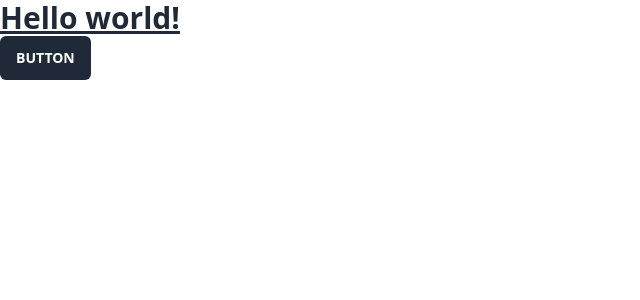
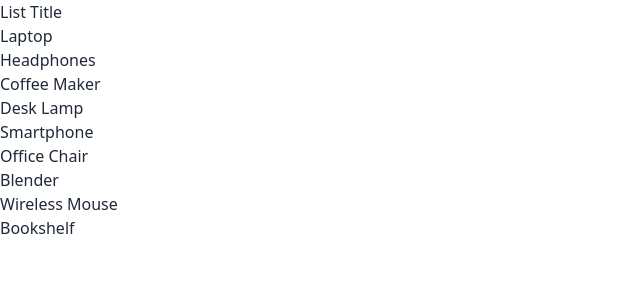
Before and after one commit to carolinnemelo/iList---Dynamic-List-Component, a React (Vite) app: page / in a window 1280 px wide. Shown: the top 300 px of the page, without its empty margins (0-640 px from the left). Built offline with nearby package versions, Linux system fonts and the light colour scheme.

Commit message:
create list component

```diff
--- a/src/App.tsx
+++ b/src/App.tsx
@@ -1,16 +1,11 @@
+import { InteractiveList } from "./components/interactive-list";
+
 function App() {
-
   return (
     <>
-    <h1 className="text-3xl font-bold underline">
-      Hello world!
-    </h1>
-    <button
-  class="inline-block cursor-pointer rounded-md bg-gray-800 px-4 py-3 text-center text-sm font-semibold uppercase text-white transition duration-200 ease-in-out hover:bg-gray-900">
-  Button
-</button>
+      <InteractiveList />
     </>
-  )
+  );
 }
 
-export default App
+export default App;
--- /dev/null
+++ b/src/components/interactive-list.tsx
@@ -0,0 +1,93 @@
+const productData = [
+  {
+    id: 1,
+    name: "Laptop",
+    category: "Electronics",
+    price: 1500,
+    stock: 30,
+    status: "In Stock",
+  },
+  {
+    id: 2,
+    name: "Headphones",
+    category: "Accessories",
+    price: 200,
+    stock: 0,
+    status: "Out of Stock",
+  },
+  {
+    id: 3,
+    name: "Coffee Maker",
+    category: "Home Appliances",
+    price: 80,
+    stock: 15,
+    status: "In Stock",
+  },
+  {
+    id: 4,
+    name: "Desk Lamp",
+    category: "Furniture",
+    price: 45,
+    stock: 5,
+    status: "Low Stock",
+  },
+  {
+    id: 5,
+    name: "Smartphone",
+    category: "Electronics",
+    price: 999,
+    stock: 25,
+    status: "In Stock",
+  },
+  {
+    id: 6,
+    name: "Office Chair",
+    category: "Furniture",
+    price: 250,
+    stock: 2,
+    status: "Low Stock",
+  },
+  {
+    id: 7,
+    name: "Blender",
+    category: "Home Appliances",
+    price: 60,
+    stock: 10,
+    status: "In Stock",
+  },
+  {
+    id: 8,
+    name: "Wireless Mouse",
+    category: "Accessories",
+    price: 30,
+    stock: 0,
+    status: "Out of Stock",
+  },
+  {
+    id: 9,
+    name: "Bookshelf",
+    category: "Furniture",
+    price: 120,
+    stock: 12,
+    status: "In Stock",
+  },
+];
+
+export function InteractiveList() {
+  const itemsName = productData.map((product) => {
+    return <li>{product.name}</li>;
+  });
+  return (
+    <>
+      <div id="list__title">
+        <h1>List Title</h1>
+      </div>
+      <div>
+      <ul id="list">
+        {itemsName}
+      </ul>
+
+      </div>
+    </>
+  );
+}
```
